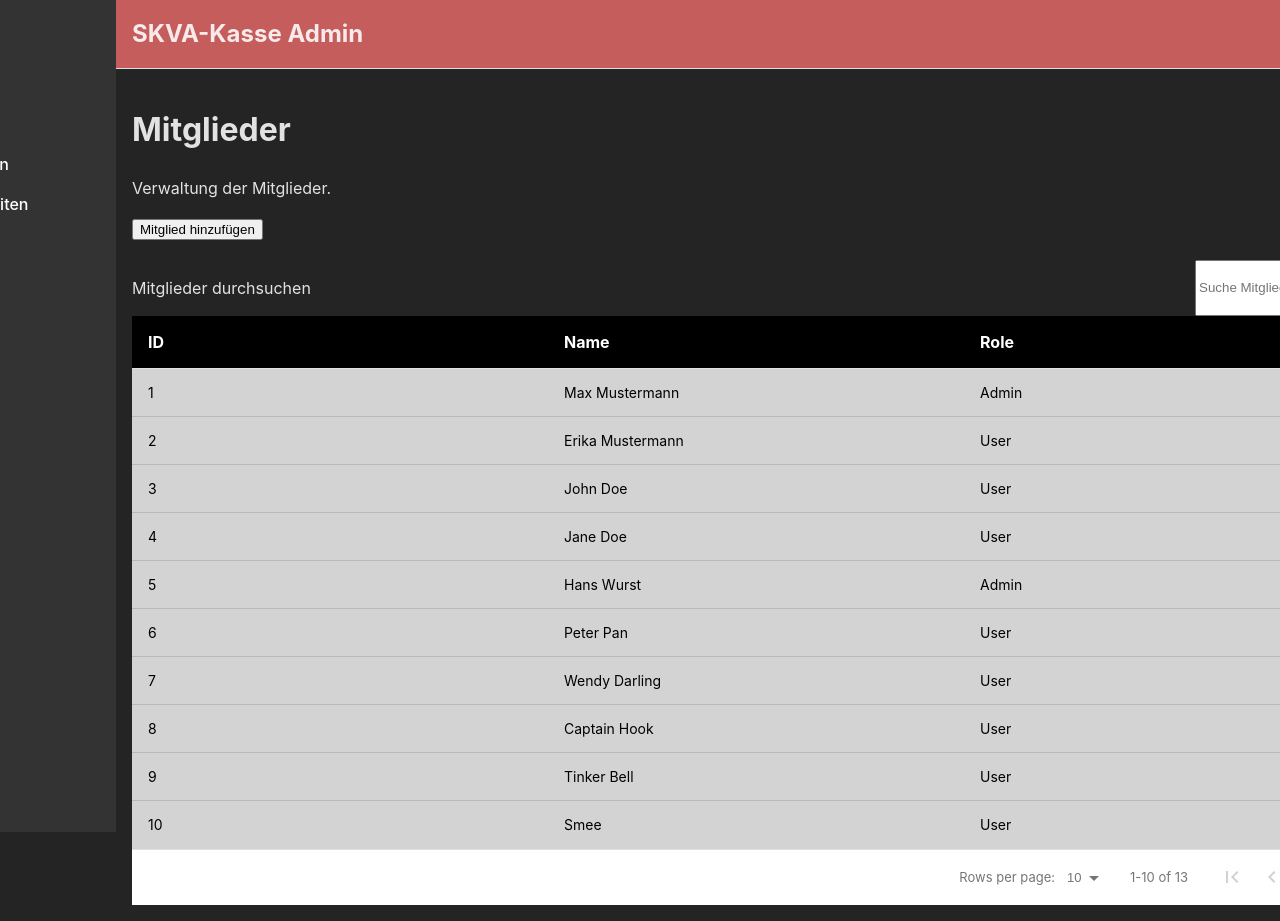
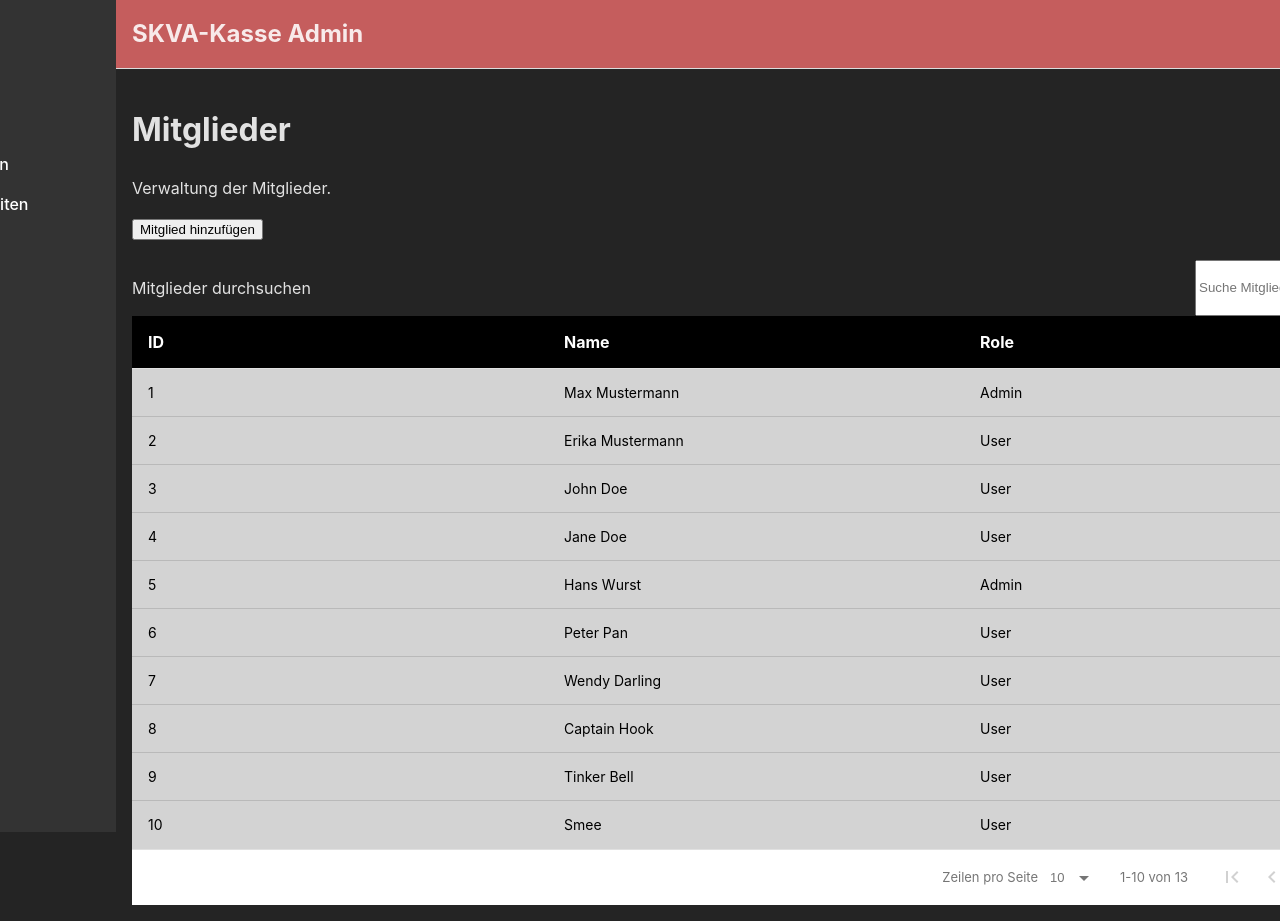
Before and after one commit to lukaserden/skva-kasse, a React (Vite) app in the folder skva-kasse/: page /admin/mitglieder in a window 1280 px wide. Shown: the top 921 px of the page. Built offline with nearby package versions, Linux system fonts and the light colour scheme.

Commit message:
div. DataTable optimierungen

```diff
--- a/skva-kasse/src/pages/Mitglieder.tsx
+++ b/skva-kasse/src/pages/Mitglieder.tsx
@@ -71,6 +71,17 @@ const Mitglieder: React.FC = () => {
         // data={userData}
         customStyles={customStyles}
         pagination
+        paginationPerPage={10}  // Standardmässig 10 Zeilen pro Seite
+        paginationRowsPerPageOptions={[10, 20, 30, 50]}  // Auswahlmöglichkeiten
+        noDataComponent="Keine Daten gefunden"
+        paginationComponentOptions={{
+          rowsPerPageText: 'Zeilen pro Seite',
+          rangeSeparatorText: 'von',
+          noRowsPerPage: false, // Falls du eine Option zur Auswahl von Zeilen pro Seite anzeigen möchtest
+          selectAllRowsItem: true, // oder true, falls du diese Option haben möchtest
+          selectAllRowsItemText: 'Alle'
+
+        }}
       />
     </div>
   );
```
